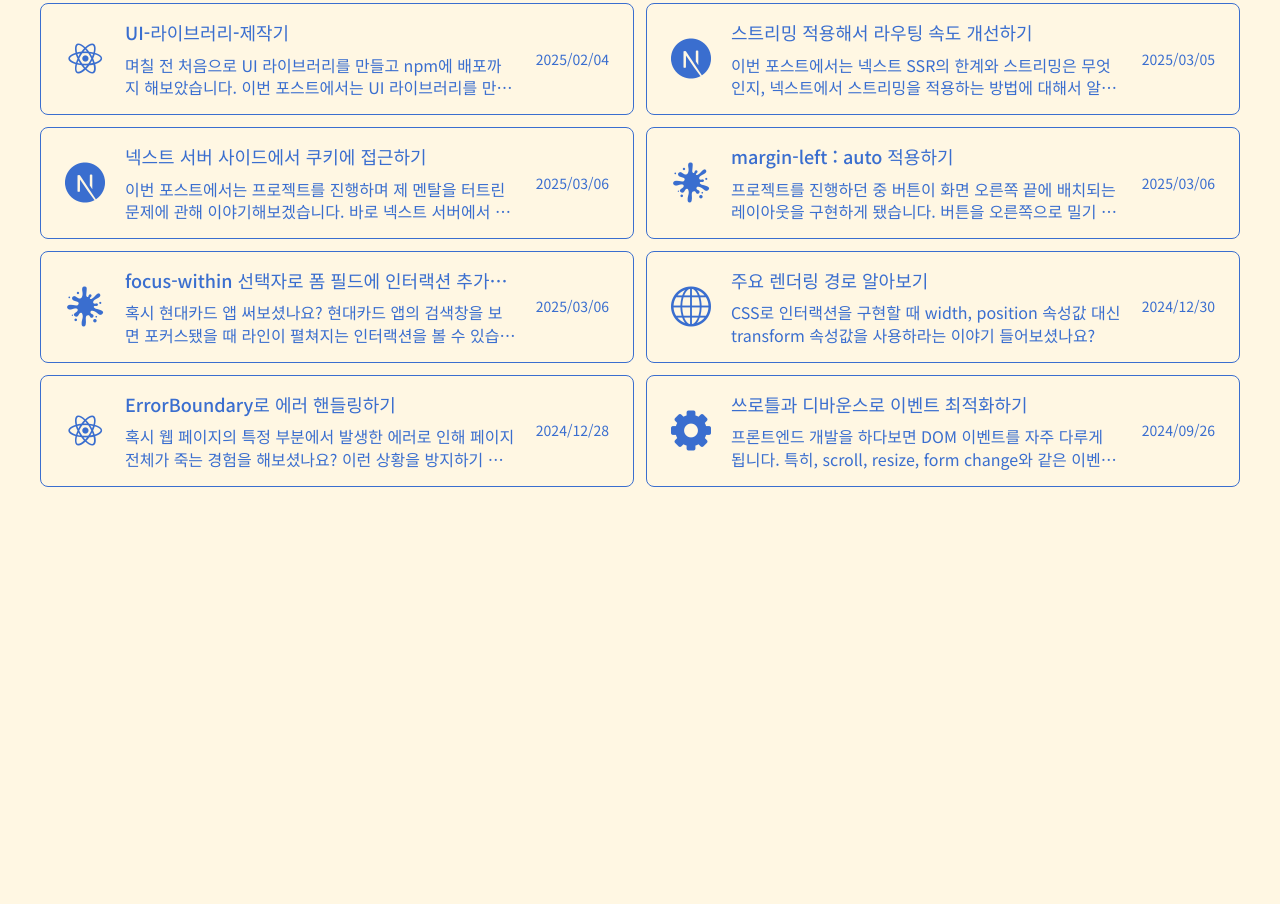
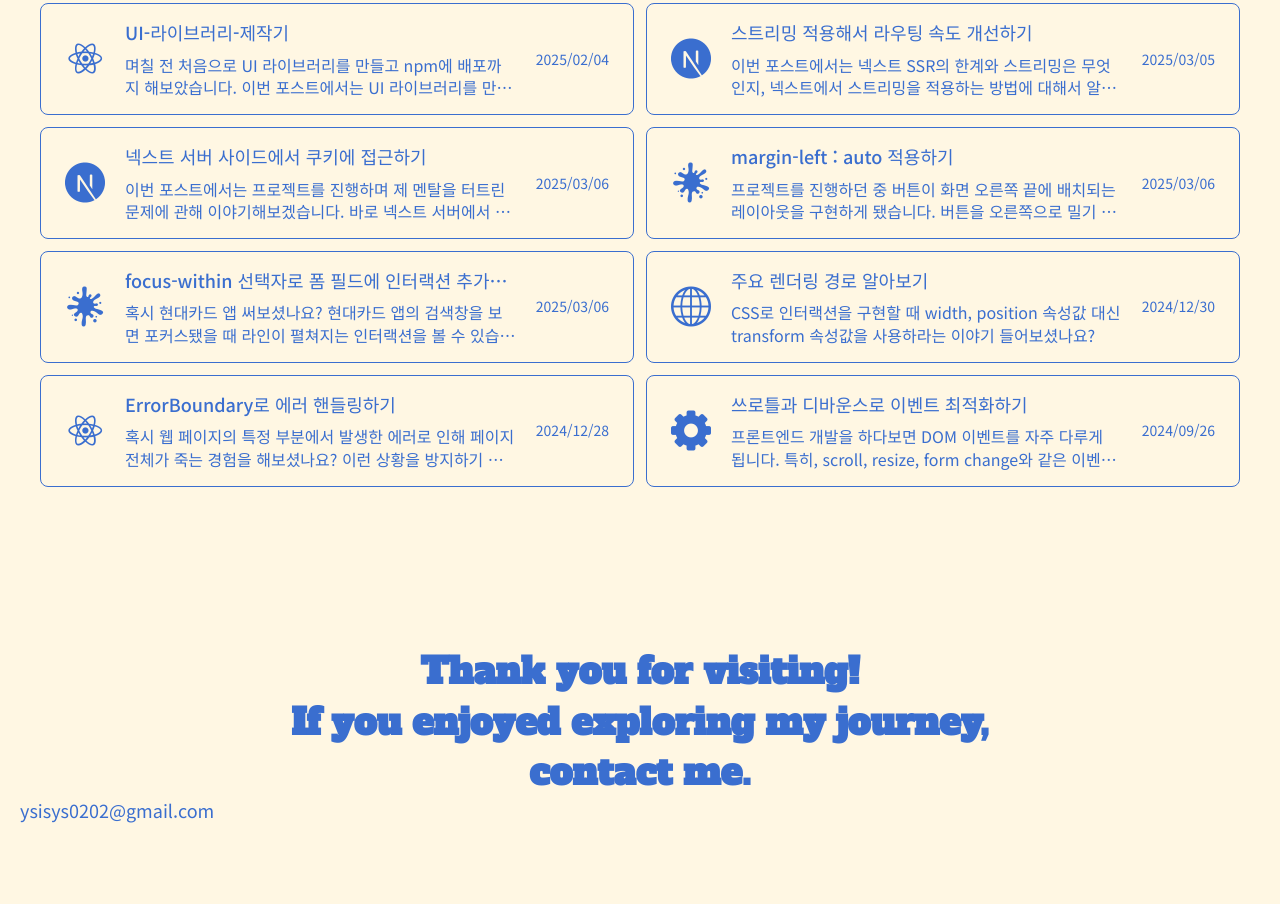
Before and after one commit to ysisys0202/yun-portfolio, a website with bundled scripts: page index.html in a window 1280 px wide. Shown: the part 6088-6992 px from the top of the page. Before the commit the page ends 6655 px from the top, so only its background shows below. Built offline with nearby package versions, Linux system fonts and the light colour scheme; a web font is replaced by a local one.

Commit message:
✨ ending 섹션 추가

```diff
--- a/assets/styles/sass/index.scss
+++ b/assets/styles/sass/index.scss
@@ -30,3 +30,4 @@
 @import "./sections/skills";
 @import "./sections/projects";
 @import "./sections/blog";
+@import "./sections/ending";
--- /dev/null
+++ b/assets/styles/sass/sections/_ending.scss
@@ -0,0 +1,11 @@
+.ending {
+  display: flex;
+  flex-direction: column;
+  align-items: center;
+  gap: 40px;
+  padding: 200px 0 300px;
+  a {
+    @include text-style(title-4);
+    text-decoration: underline;
+  }
+}
--- a/index.html
+++ b/index.html
@@ -560,6 +560,16 @@
           </div>
         </div>
       </section>
+      <section class="section ending">
+        <h2 class="section-title">
+          Thank you for visiting!
+          <br />
+          If you enjoyed exploring my journey,
+          <br />
+          contact me.
+        </h2>
+        <a href="mailto:ysisys0202@gmail.com">ysisys0202@gmail.com</a>
+      </section>
     </main>
     <script type="module" src="./assets/apps/index.js"></script>
   </body>
```
